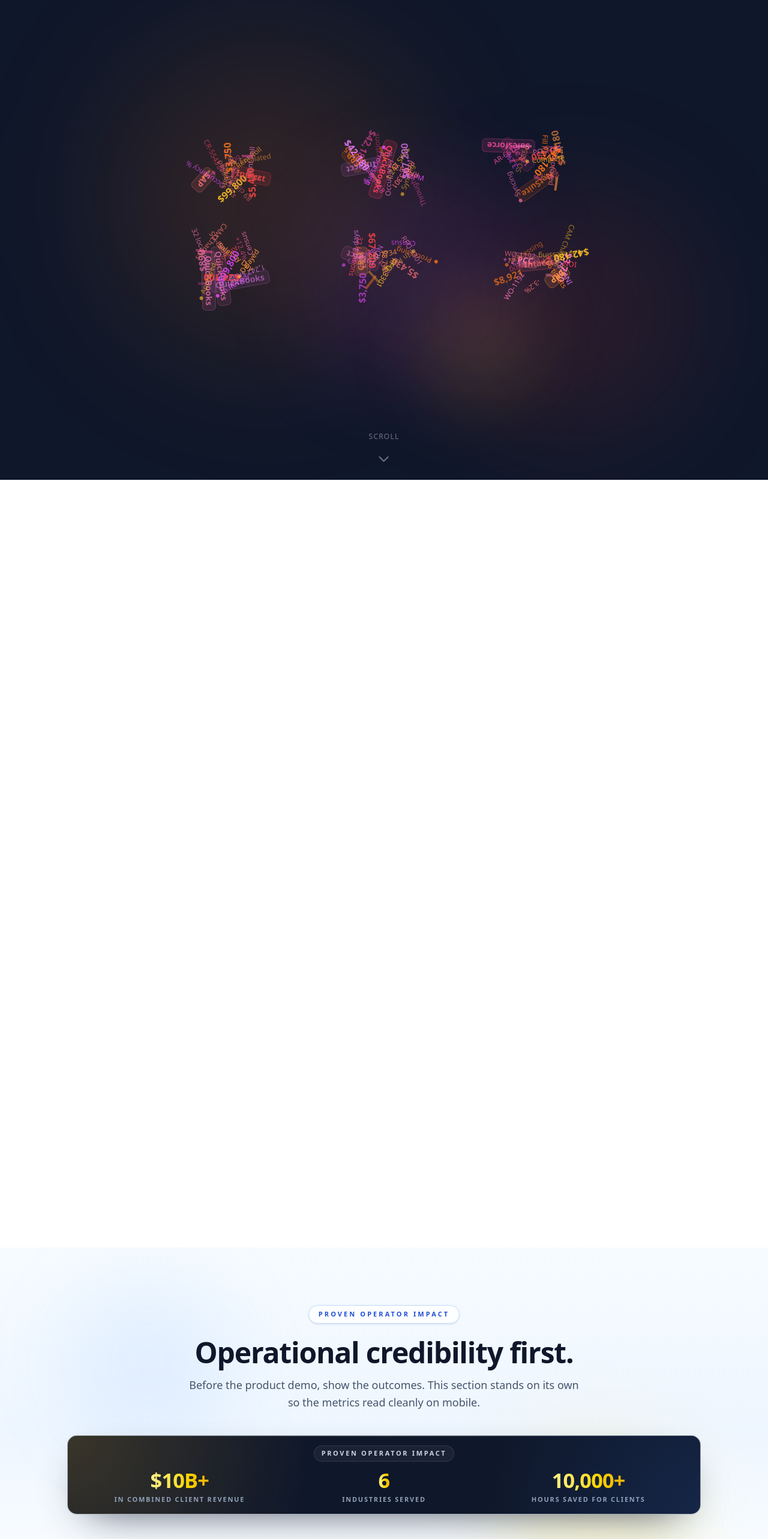
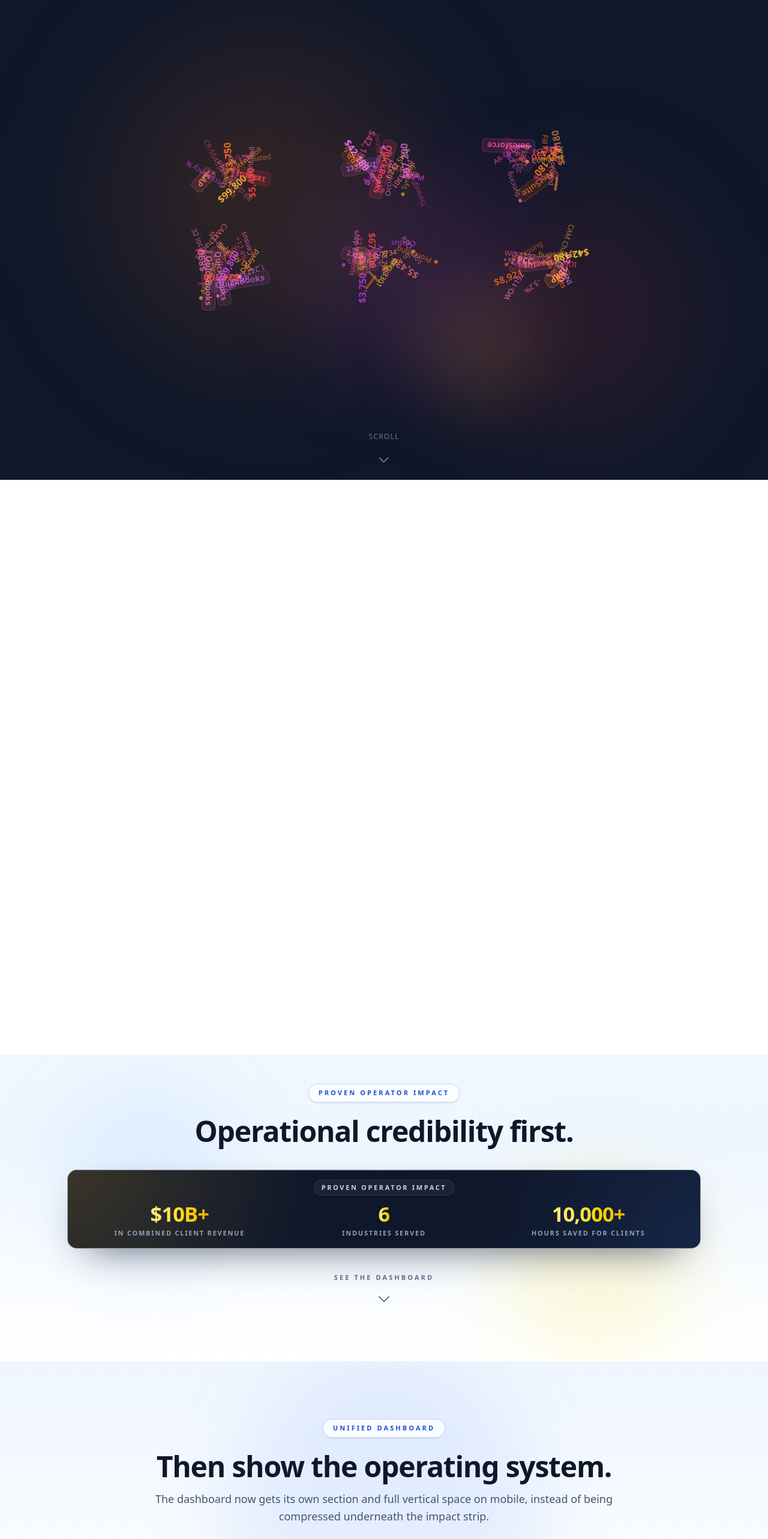
Before and after one commit to uricod/BusinessWeb, a Next.js app: page / in a window 1280 px wide. Shown: the top 2566 px of the page at 60% size. Built offline with nearby package versions, Linux system fonts and the light colour scheme.

Commit message:
feat: refine scroll transforms and adjust layout in ChaosToOrderExperience and ProvenOperatorImpactSection for improved visual flow

```diff
--- a/src/components/ChaosToOrderExperience.tsx
+++ b/src/components/ChaosToOrderExperience.tsx
@@ -15,34 +15,34 @@ export default function ChaosToOrderExperience() {
   // === Scroll-derived transforms ===
 
   // Canvas progress: 0-1 maps to chaos → convergence → settled
-  const canvasProgress = useTransform(scrollYProgress, [0, 0.72], [0, 1]);
-  const canvasOpacity = useTransform(scrollYProgress, [0.62, 0.82], [1, 0.18]);
+  const canvasProgress = useTransform(scrollYProgress, [0, 0.78], [0, 1]);
+  const canvasOpacity = useTransform(scrollYProgress, [0.72, 0.92], [1, 0.42]);
   // Background: dark navy → light
-  const bgR = useTransform(scrollYProgress, [0, 0.45, 0.82], [15, 30, 244]);
-  const bgG = useTransform(scrollYProgress, [0, 0.45, 0.82], [23, 45, 248]);
-  const bgB = useTransform(scrollYProgress, [0, 0.45, 0.82], [42, 80, 252]);
+  const bgR = useTransform(scrollYProgress, [0, 0.5, 0.92], [15, 30, 240]);
+  const bgG = useTransform(scrollYProgress, [0, 0.5, 0.92], [23, 45, 247]);
+  const bgB = useTransform(scrollYProgress, [0, 0.5, 0.92], [42, 80, 252]);
   const bgColor = useTransform(
     [bgR, bgG, bgB] as const,
     ([r, g, b]) => `rgb(${r}, ${g}, ${b})`
   );
 
   // Tagline: fades in through chaos, holds longer, then exits before next section
-  const taglineOpacity = useTransform(scrollYProgress, [0.03, 0.12, 0.48, 0.68], [0, 1, 1, 0]);
+  const taglineOpacity = useTransform(scrollYProgress, [0.03, 0.12, 0.56, 0.78], [0, 1, 1, 0]);
   const taglineBlur = useTransform(scrollYProgress, [0.03, 0.12], [12, 0]);
   const taglineFilter = useTransform(taglineBlur, (v) => `blur(${v}px)`);
   const taglineY = useTransform(scrollYProgress, [0.03, 0.12], [30, 0]);
 
   // Scroll indicator: visible only at start
   const scrollIndicatorOpacity = useTransform(scrollYProgress, [0, 0.08], [1, 0]);
-  const heroArrowOpacity = useTransform(scrollYProgress, [0.18, 0.26, 0.55, 0.72], [0, 1, 1, 0]);
+  const heroArrowOpacity = useTransform(scrollYProgress, [0.18, 0.26, 0.62, 0.84], [0, 1, 1, 0]);
 
   // Hot gradient orbs fade out
   const hotOrbOpacity = useTransform(scrollYProgress, [0, 0.38], [1, 0]);
   // Cool gradient orbs fade in
-  const coolOrbOpacity = useTransform(scrollYProgress, [0.35, 0.78], [0, 0.45]);
+  const coolOrbOpacity = useTransform(scrollYProgress, [0.4, 0.9], [0, 0.45]);
 
   return (
-    <section id="top" ref={containerRef} className="h-[220vh] sm:h-[260vh]">
+    <section id="top" ref={containerRef} className="h-[180vh] sm:h-[220vh]">
       <div className="sticky top-0 h-svh overflow-hidden sm:h-screen">
         {/* Layer 0: Background color */}
         <motion.div
--- a/src/components/ProvenOperatorImpactSection.tsx
+++ b/src/components/ProvenOperatorImpactSection.tsx
@@ -7,7 +7,7 @@ export default function ProvenOperatorImpactSection() {
   return (
     <section
       id="proven-impact"
-      className="relative overflow-hidden bg-[linear-gradient(180deg,#f6fbff_0%,#eef6ff_48%,#ffffff_100%)] py-20 sm:py-24"
+      className="relative -mt-px overflow-hidden bg-[linear-gradient(180deg,#f0f7ff_0%,#eef6ff_28%,#ffffff_100%)] pt-8 pb-20 sm:pt-12 sm:pb-24"
     >
       <div className="absolute inset-0">
         <div className="absolute left-[8%] top-12 h-40 w-40 rounded-full bg-ocean-400/10 blur-3xl sm:h-72 sm:w-72" />
@@ -28,12 +28,9 @@ export default function ProvenOperatorImpactSection() {
           <h2 className="mt-6 text-3xl font-bold tracking-tight text-navy sm:text-4xl lg:text-5xl">
             Operational credibility first.
           </h2>
-          <p className="mt-4 text-base leading-relaxed text-slate-600 sm:text-lg">
-            Before the product demo, show the outcomes. This section stands on its own so the metrics read cleanly on mobile.
-          </p>
         </motion.div>
 
-        <div className="mt-10 w-full">
+        <div className="mt-8 w-full sm:mt-10">
           <TrustStrip active />
         </div>
 
@@ -43,7 +40,7 @@ export default function ProvenOperatorImpactSection() {
           whileInView={{ opacity: 1, y: 0 }}
           viewport={{ once: true, amount: 0.6 }}
           transition={{ delay: 0.15, duration: 0.4 }}
-          className="mt-10 flex flex-col items-center gap-2 text-slate-500 transition-colors hover:text-ocean-700"
+          className="mt-8 flex flex-col items-center gap-2 text-slate-500 transition-colors hover:text-ocean-700 sm:mt-10"
           aria-label="Scroll to dashboard"
         >
           <span className="text-[11px] font-semibold uppercase tracking-[0.28em]">
```
